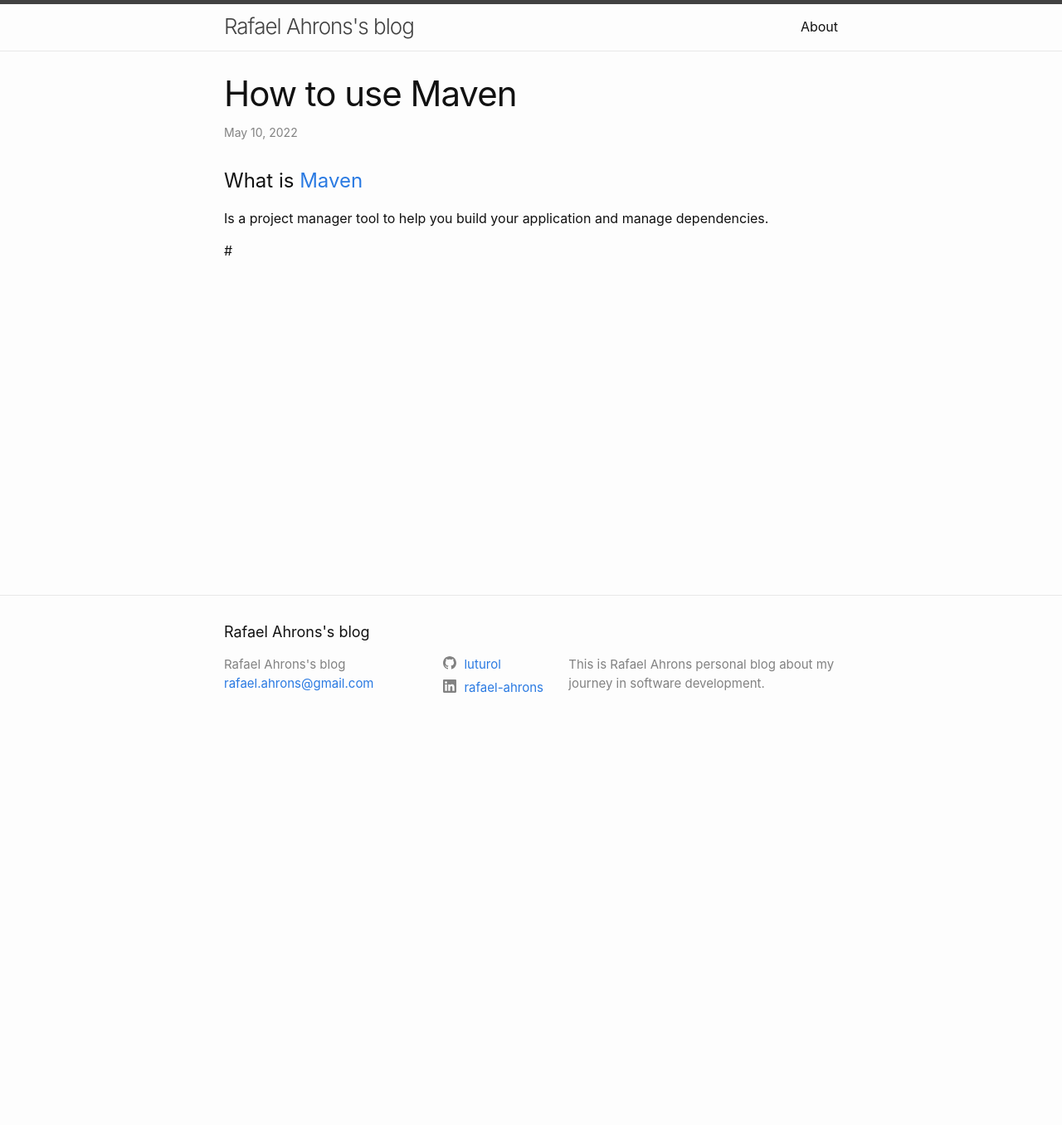
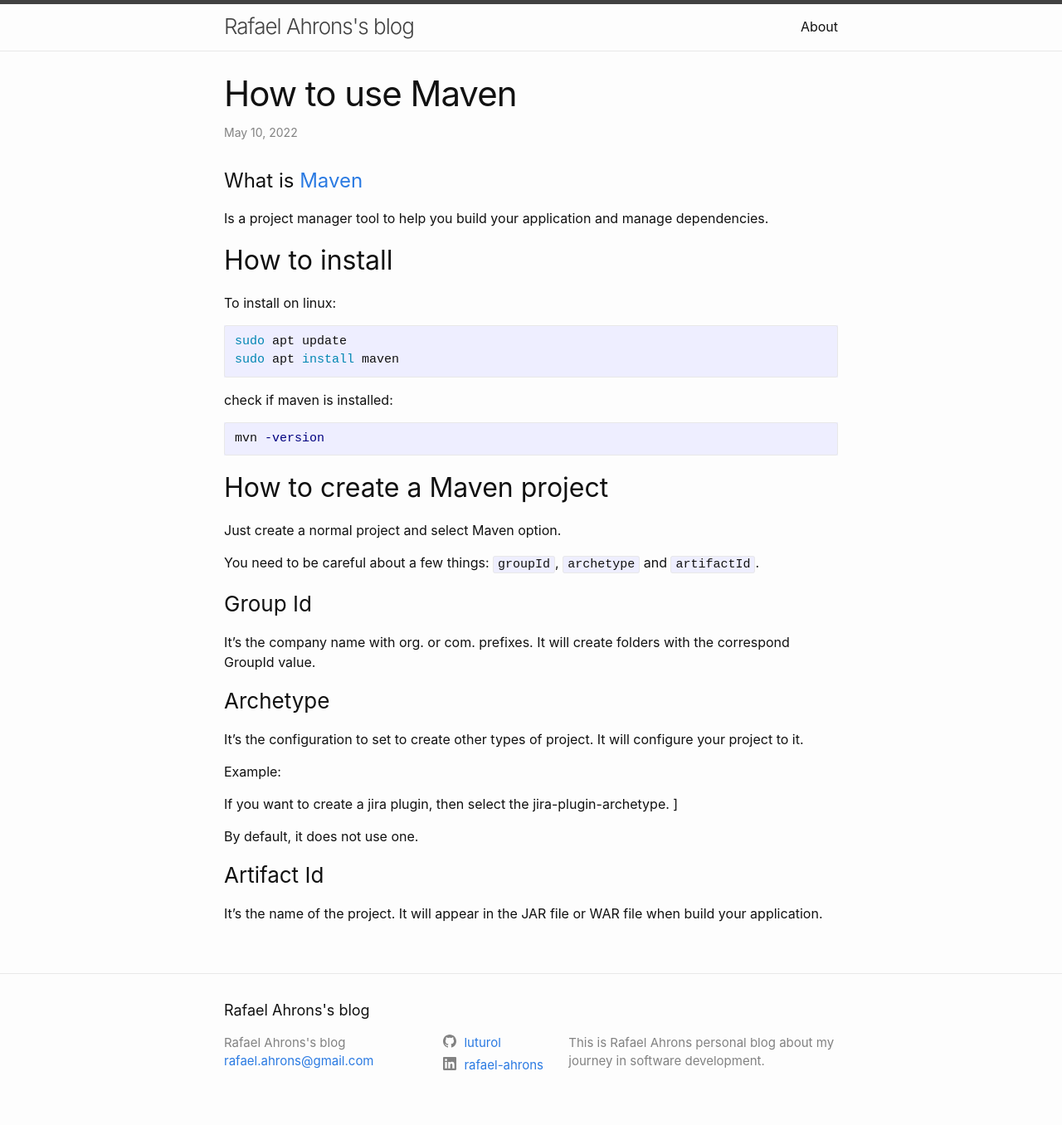
Before and after one commit to luturol/luturol.github.io, a Jekyll site: the page built from _posts/2022-05-10-How-to-use-Maven.md, in a window 1280 px wide. Shown: the whole page at 83% size. Built offline with Jekyll 4.4.1, drawn with Linux system fonts in a browser that asks for light colours; before the commit the page ends 900 px from its top, so only the background shows below that.

Commit message:
Add how to create maven project

````diff
--- a/_posts/2022-05-10-How-to-use-Maven.md
+++ b/_posts/2022-05-10-How-to-use-Maven.md
@@ -11,4 +11,42 @@ categories:
 
 Is a project manager tool to help you build your application and manage dependencies.
 
-#
+## How to install
+
+To install on linux:
+
+```bash
+sudo apt update
+sudo apt install maven
+```
+
+check if maven is installed:
+
+```bash
+mvn -version
+```
+
+## How to create a Maven project
+
+Just create a normal project and select Maven option.
+
+You need to be careful about a few things: ```groupId```, ```archetype``` and ```artifactId```.
+
+### Group Id
+
+It's the company name with org. or com. prefixes. It will create folders with the correspond GroupId value.
+
+### Archetype
+
+It's the configuration to set to create other types of project. It will configure your project to it.
+
+Example:
+
+If you want to create a jira plugin, then select the jira-plugin-archetype. ]
+
+By default, it does not use one.
+
+
+### Artifact Id
+
+It's the name of the project. It will appear in the JAR file or WAR file when build your application.
````
